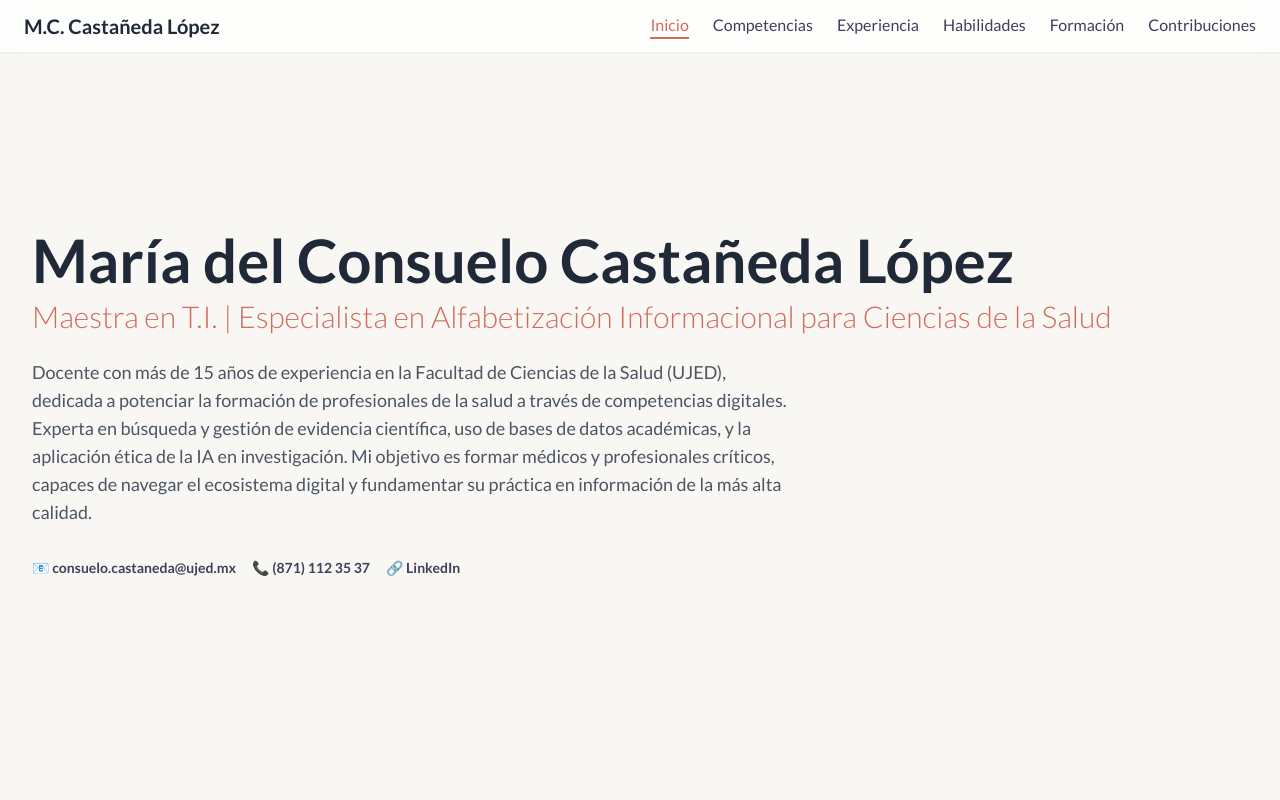
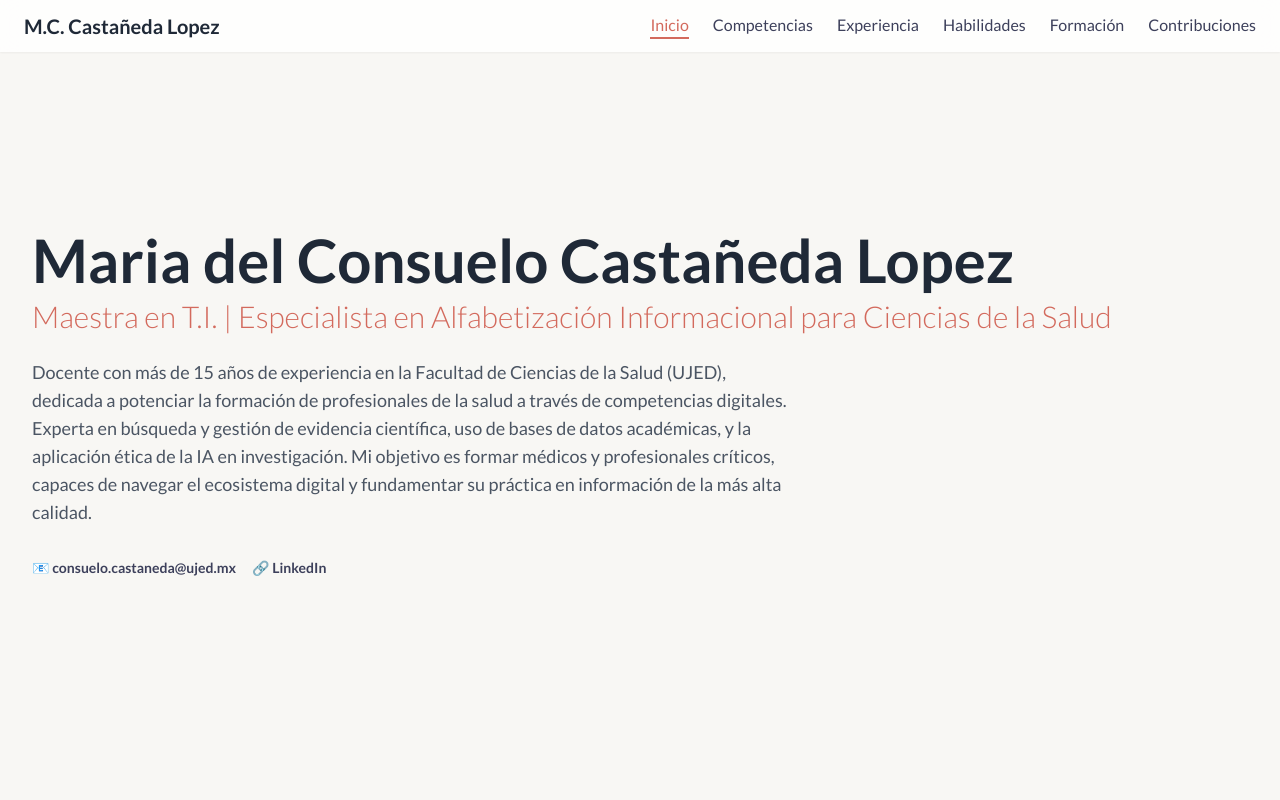
Before and after one commit to Consuelo-code/consuelocastaneda.github.io, a plain HTML site: page index.html in a window 1280 px wide. Shown: the top 800 px of the page. Drawn offline with nearby package versions, Linux system fonts and the light colour scheme.

Commit message:
index.html

```diff
--- a/index.html
+++ b/index.html
@@ -3,7 +3,7 @@
 <head>
     <meta charset="UTF-8">
     <meta name="viewport" content="width=device-width, initial-scale=1.0">
-    <title>CV Interactivo | María del Consuelo Castañeda López</title>
+    <title>CV Interactivo | Maria del Consuelo Castañeda Lopez</title>
     <script src="https://cdn.tailwindcss.com"></script>
     <script src="https://cdn.jsdelivr.net/npm/chart.js"></script>
     <link rel="preconnect" href="https://fonts.googleapis.com">
@@ -66,7 +66,7 @@
     <!-- Header & Navigation -->
     <header class="bg-white/80 backdrop-blur-md sticky top-0 z-50 shadow-sm">
         <nav class="container mx-auto px-6 py-3 flex justify-between items-center">
-            <div class="text-xl font-bold text-gray-800">M.C. Castañeda López</div>
+            <div class="text-xl font-bold text-gray-800">M.C. Castañeda Lopez</div>
             <div class="hidden md:flex space-x-6">
                 <a href="#inicio" class="nav-link">Inicio</a>
                 <a href="#competencias" class="nav-link">Competencias</a>
@@ -94,14 +94,13 @@
         <!-- Section: Inicio -->
         <section id="inicio" class="min-h-[80vh] flex items-center">
             <div class="w-full text-center md:text-left">
-                <h1 class="text-4xl md:text-6xl font-bold text-gray-800 leading-tight">María del Consuelo Castañeda López</h1>
+                <h1 class="text-4xl md:text-6xl font-bold text-gray-800 leading-tight">Maria del Consuelo Castañeda Lopez</h1>
                 <h2 class="text-2xl md:text-3xl font-light mt-2" style="color:#D36A5D;">Maestra en T.I. | Especialista en Alfabetización Informacional para Ciencias de la Salud</h2>
                 <p class="mt-6 max-w-3xl mx-auto md:mx-0 text-lg text-gray-600">
                     Docente con más de 15 años de experiencia en la Facultad de Ciencias de la Salud (UJED), dedicada a potenciar la formación de profesionales de la salud a través de competencias digitales. Experta en búsqueda y gestión de evidencia científica, uso de bases de datos académicas, y la aplicación ética de la IA en investigación. Mi objetivo es formar médicos y profesionales críticos, capaces de navegar el ecosistema digital y fundamentar su práctica en información de la más alta calidad.
                 </p>
                 <div class="mt-8 flex justify-center md:justify-start gap-4 text-sm">
                     <span class="font-semibold">📧 consuelo.castaneda@ujed.mx</span>
-                    <span class="font-semibold">📞 (871) 112 35 37</span>
                     <a href="https://www.linkedin.com/in/consuelocastaneda/" target="_blank" class="font-semibold hover:text-[#D36A5D] transition-colors">🔗 LinkedIn</a>
                 </div>
             </div>
@@ -142,7 +141,7 @@
                         </h3>
                         <div class="experience-details mt-2 text-gray-600 space-y-2">
                             <p>Diseño e imparto el programa formativo para desarrollar habilidades de búsqueda sistemática y evaluación crítica de literatura científica en estudiantes de ciencias de la salud.</p>
-                            <p>Capacito en el uso avanzado de bases de datos como <strong>Elsevier (Scopus, ScienceDirect), PubMed</strong> y bibliotecas digitales.</p>
+                            <p>Capacito en el uso avanzado de bases de datos como <strong>PubMed, Cochrane </strong> y bibliotecas digitales.</p>
                             <p>Fomento el uso de gestores bibliográficos como <strong>Mendeley</strong> para la organización de la investigación y la correcta citación.</p>
                             <p>Integro el uso ético y efectivo de la <strong>Inteligencia Artificial generativa</strong> como herramienta de apoyo en la investigación académica.</p>
                         </div>
```
